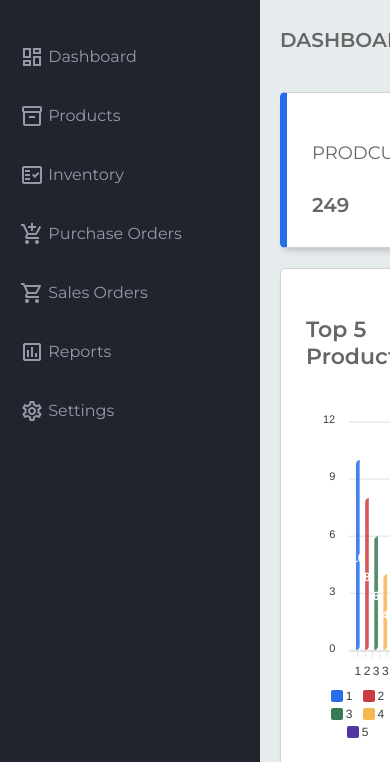
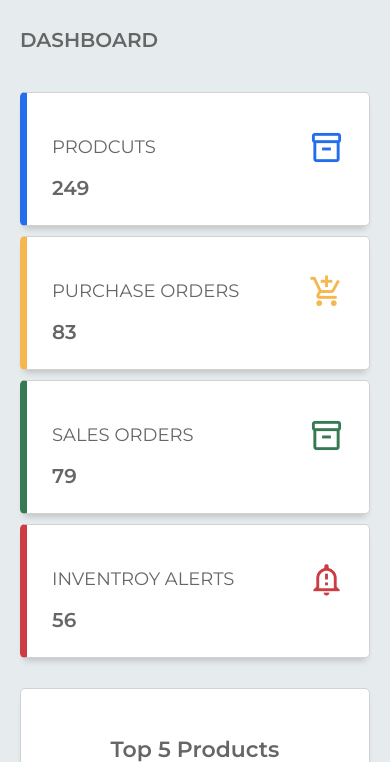
Before and after one commit to dev-ecomdynamics/tut-UI-Dashboard, a plain HTML site: page index.html in a window 390 px wide. Shown: the part 82-844 px from the top of the page. Drawn offline with nearby package versions, Linux system fonts and the light colour scheme.

Commit message:
Made site responsive

```diff
--- a/css/styles.css
+++ b/css/styles.css
@@ -203,3 +203,50 @@ body {
     font-size: 22px;
     font-weight: 600;
 }
+
+/* Media query */
+
+/* Medium <= 992px */
+
+@media screen and (max-width: 992px) {
+    .grid-container {
+        grid-template-columns: 1fr;
+        grid-template-rows: 0.2fr 3fr;
+        grid-template-areas:
+            "header"
+            "main";
+    }
+
+    #sidebar{
+        display: none;
+    }
+
+    .menu-icon {
+        display: inline;
+    }
+
+    .sidebar-title > span {
+        display: inline;
+    }
+}
+
+/* Small <= 768px */
+@media screen and (max-width: 768px) {
+    .main-cards {
+        grid-template-columns: 1fr;
+        gap: 10px;
+        margin-bottom: 0;
+    }
+
+    .charts {
+        grid-template-columns: 1fr;
+        margin-top: 30px;
+    }
+}
+
+/* Extra Small <= 576px */
+@media screen and (max-width: 576px) {
+    .header-lefr {
+        display: none;
+    }
+}
```
